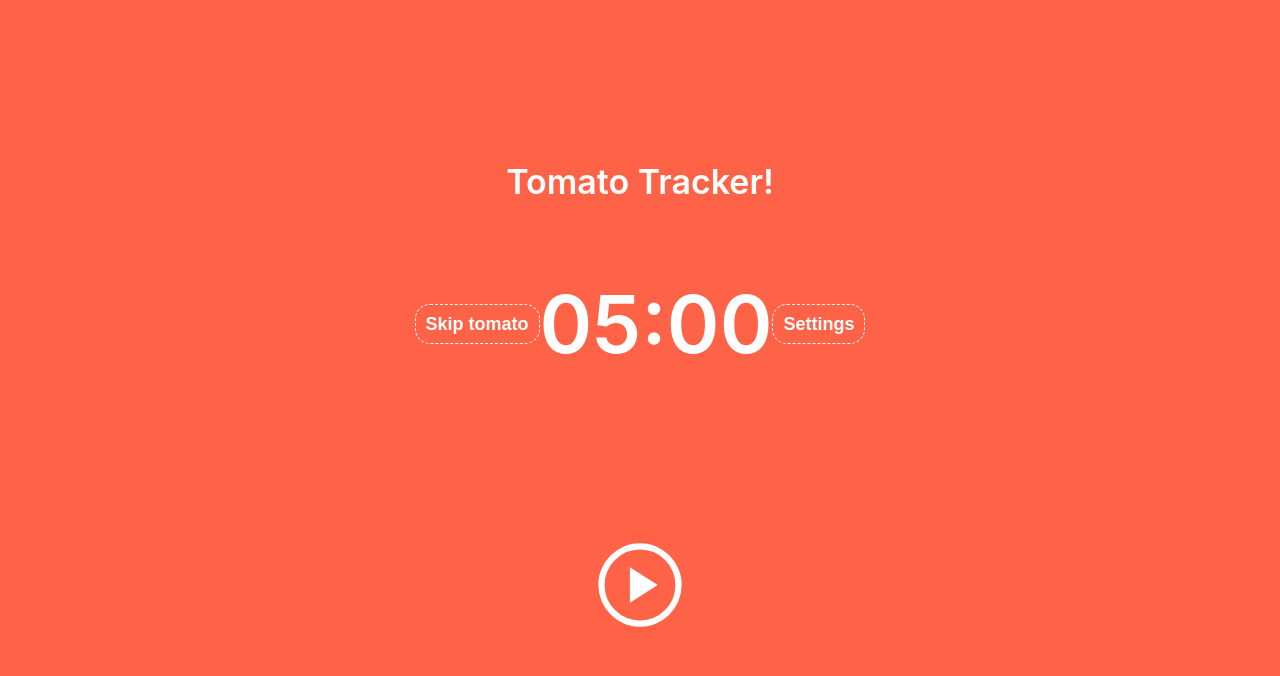
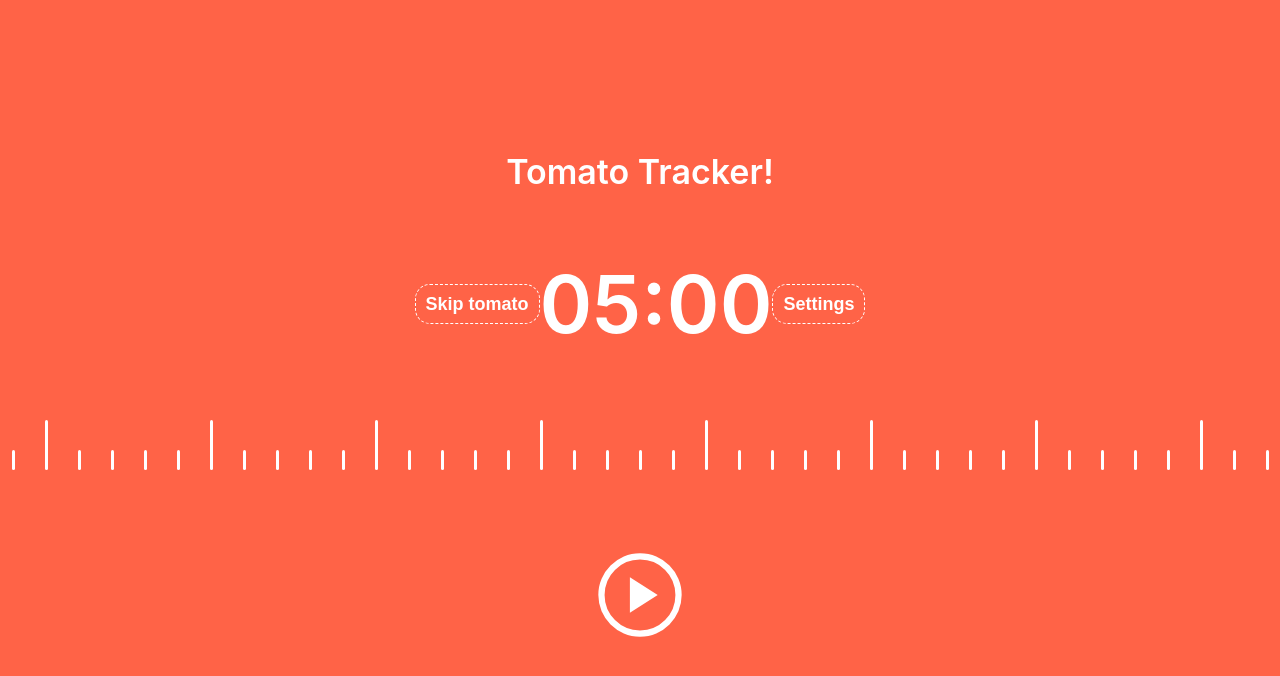
Before and after one commit to EngiFrost/tomato-tracker, a React (Create React App) app: page / in a window 1280 px wide. Shown: the top 676 px of the page. Built offline with nearby package versions, Linux system fonts and the light colour scheme.

Commit message:
styled bars

```diff
--- a/src/components/App/styles.ts
+++ b/src/components/App/styles.ts
@@ -7,6 +7,7 @@ export const Wrapper = styled.div`
 
   width: 100vw;
   height: 100vh;
+  overflow: hidden;
 
   background-color: tomato;
 `;
--- a/src/components/TimerBar/styles.ts
+++ b/src/components/TimerBar/styles.ts
@@ -1,5 +1,23 @@
+import { css } from '@emotion/react';
 import styled from '@emotion/styled';
 
-export const Bar = styled.div<{ isEnlarged: boolean }>``;
+export const Bar = styled.div<{ isEnlarged: boolean }>`
+  background-color: white;
+  width: 3px;
+  border-radius: 2px;
 
-export const Wrapper = styled.div<{ offset: number }>``;
+  ${(p) =>
+    p.isEnlarged
+      ? css`
+          height: 50px;
+        `
+      : css`
+          height: 20px;
+        `}
+`;
+
+export const Wrapper = styled.div<{ offset: number }>`
+  display: flex;
+  align-items: flex-end;
+  gap: 30px;
+`;
```
